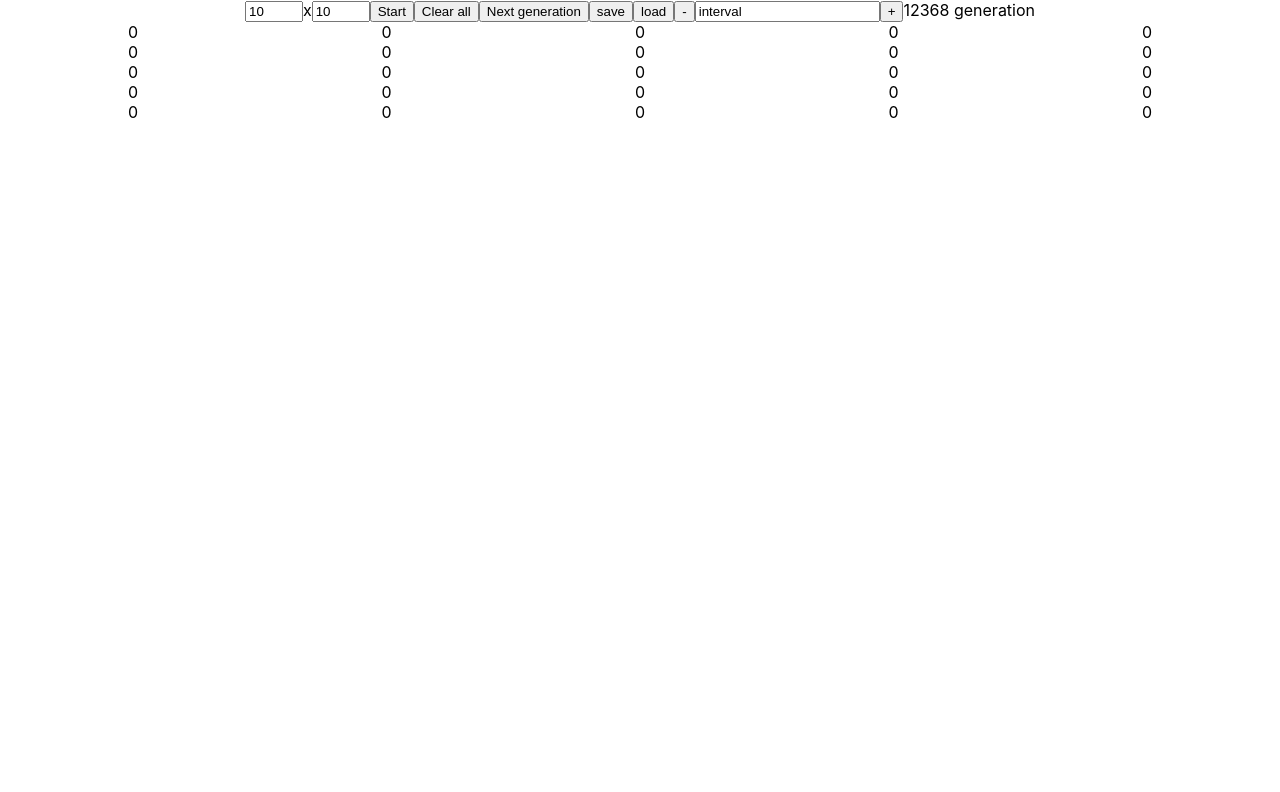
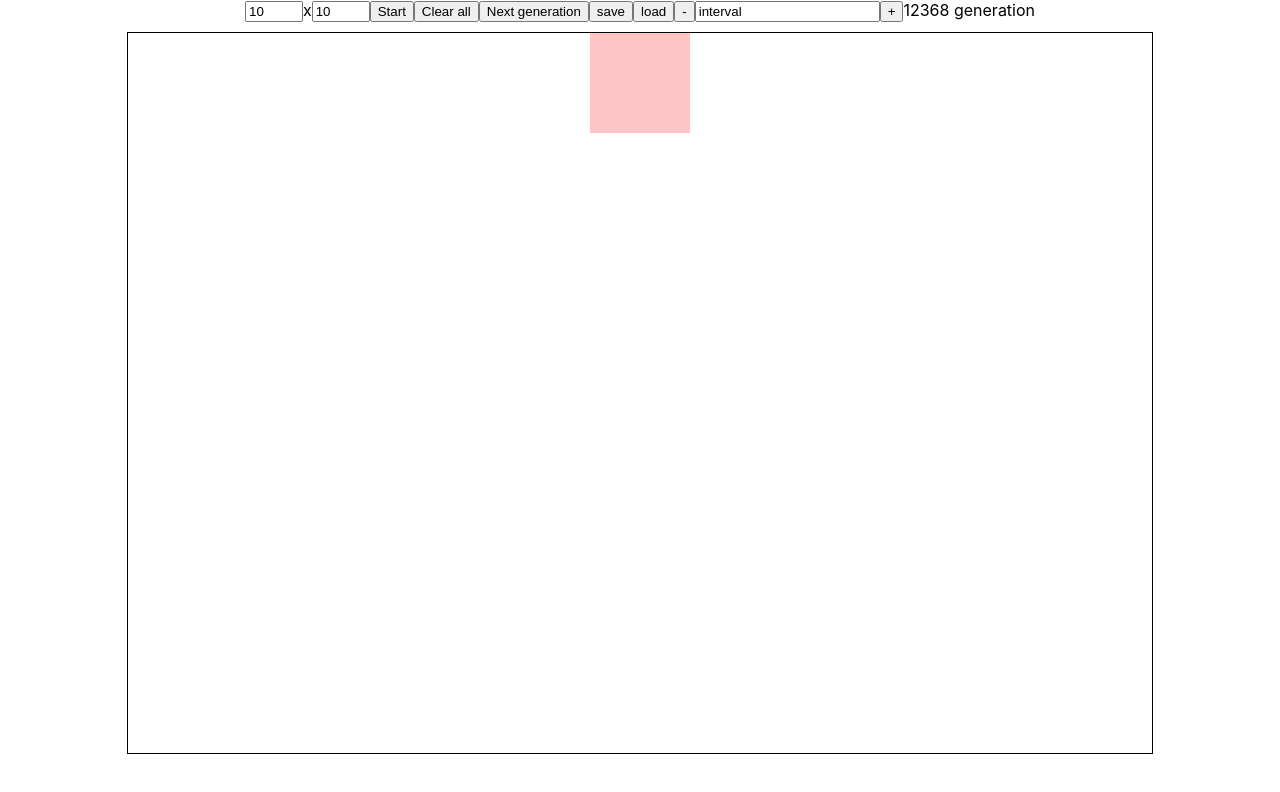
Before and after one commit to AntonySawyer/game-of-life, a React (Create React App) app: page / in a window 1280 px wide. Shown: the top 792 px of the page. Built offline with nearby package versions, Linux system fonts and the light colour scheme.

Commit message:
style: added styles for cells across text

```diff
--- a/src/components/Cell/Cell.css
+++ b/src/components/Cell/Cell.css
@@ -0,0 +1,12 @@
+.row > div {
+  width: 20px;
+  height: 20px;
+}
+
+.empty {
+  background-color: #ffc5c5;
+}
+
+.filled {
+  background-color: #221a1a;
+}
--- a/src/components/Cell/Cell.jsx
+++ b/src/components/Cell/Cell.jsx
@@ -2,8 +2,9 @@ import React from 'react';
 import './Cell.css';
 
 function Cell(props) {
+  const classForCell = props.val === 0 ? 'empty' : 'filled';
   return (
-    <div id={props.cellId} onClick={() => props.changeCell(props.cellId)}>{props.val }</div>
+    <div id={props.cellId} className={classForCell} onClick={() => props.changeCell(props.cellId)}></div>
   );
 }
 
--- a/src/components/Field/Field.css
+++ b/src/components/Field/Field.css
@@ -1,5 +1,7 @@
 .field {
   width: 80vw;
-  height: 80vh;
-  margin: 0 auto;
+  height: 90vh;
+  margin: 10px auto;
+  border: 1px solid black;
+  overflow: auto;
 }
--- a/src/components/Row/Row.css
+++ b/src/components/Row/Row.css
@@ -2,4 +2,6 @@
   display: flex;
   flex-direction: row;
   justify-content: space-between;
+  margin: auto;
+  width: fit-content;
 }
```
